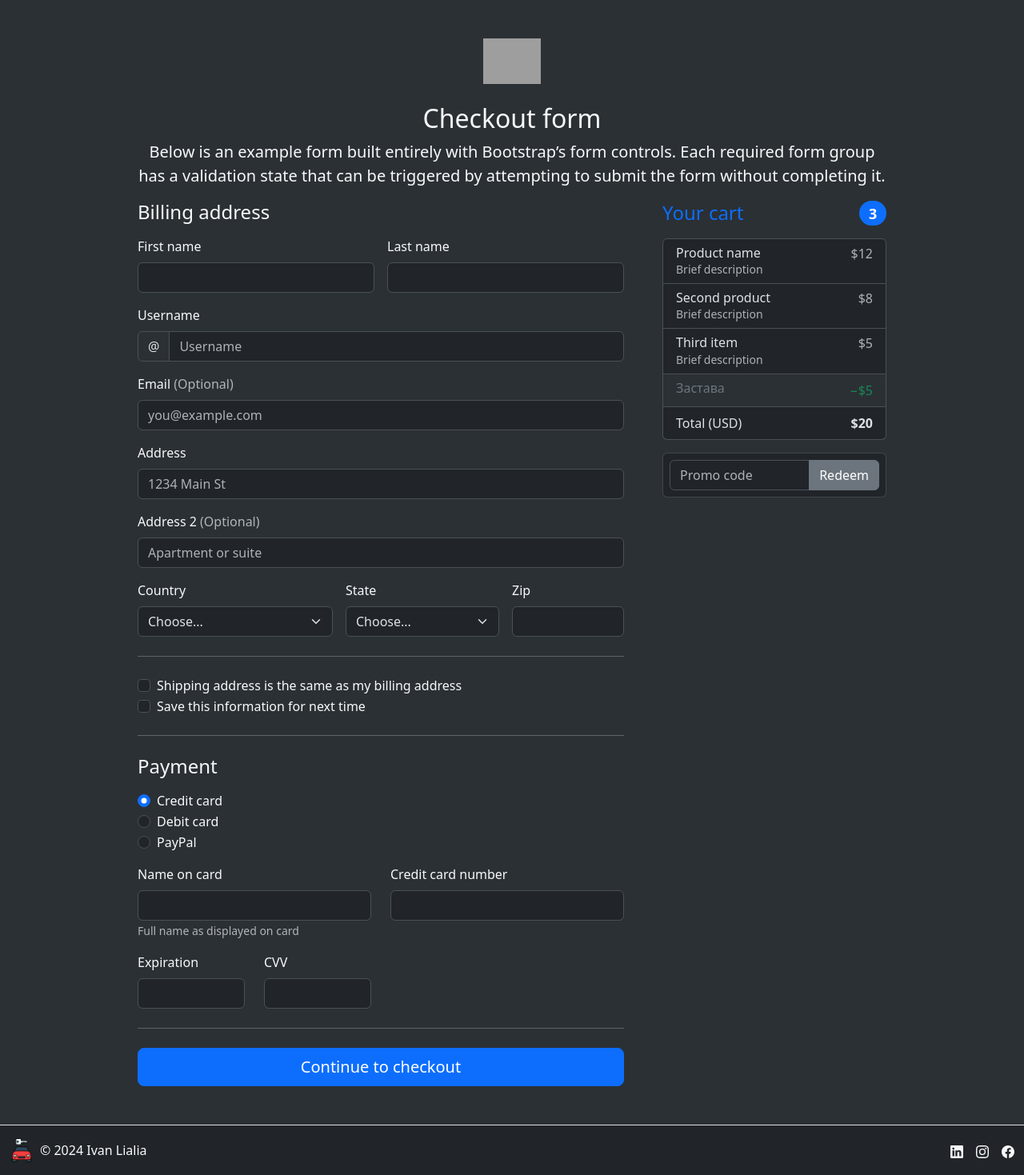
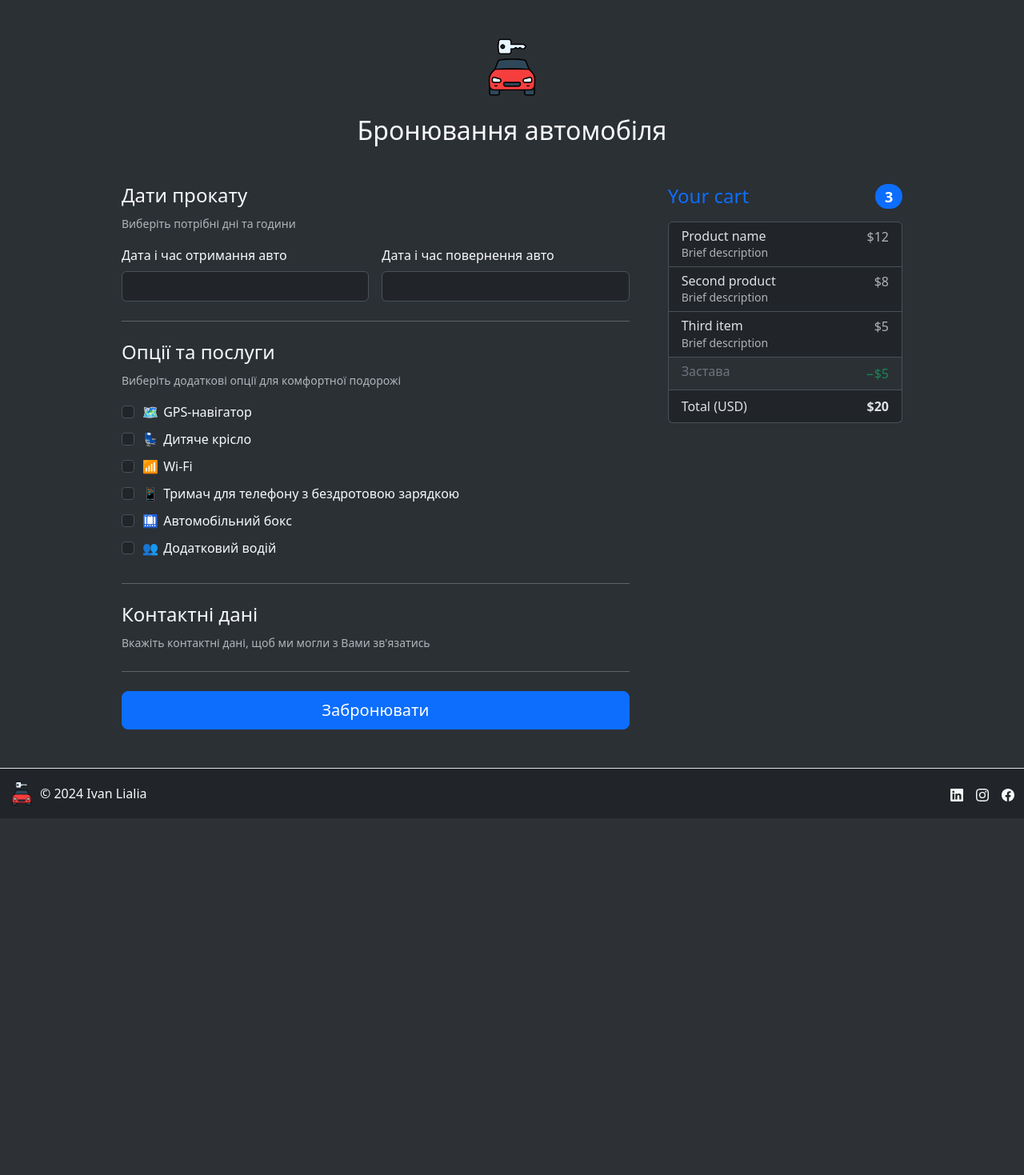
Before and after one commit to llo3iTiB4iK/rivnerent-, a Flask app: page /booking/?car=1 in a window 1280 px wide. Shown: the part 57-1526 px from the top of the page at 80% size. After the commit the page ends 1064 px from the top, so only its background shows below. Run offline with Flask 3, Linux system fonts and the light colour scheme; some libraries are stand-ins or nearby versions; grey boxes are pictures that could not be loaded.

Commit message:
Partially created booking page, add BookingForm WTForm, make some fixes on login page, partially implement car booking view

```diff
--- a/rivnerent/forms.py
+++ b/rivnerent/forms.py
@@ -1,6 +1,7 @@
 from flask_wtf import FlaskForm
-from wtforms import StringField, PasswordField, BooleanField, SubmitField, SelectField, URLField, TextAreaField, FloatField, IntegerField
-from wtforms.validators import DataRequired, URL, NumberRange
+from wtforms import StringField, PasswordField, BooleanField, SubmitField, SelectField, URLField, TextAreaField, FloatField, IntegerField, DateTimeField, SelectMultipleField, DateField, EmailField
+from wtforms.validators import DataRequired, URL, NumberRange, Email, InputRequired
+from wtforms.widgets import CheckboxInput
 from .models import CarCategoryEnum, FuelTypeEnum, TransmissionEnum
 
 
@@ -44,3 +45,16 @@ class CarForm(FlaskForm):
     price_26to89 = StringField('Вартість за добу (термін прокату 26-89 діб)', validators=[MyDataRequired()], render_kw={"placeholder": "999 $"})
     deposit = StringField('Розмір застави', validators=[MyDataRequired()], render_kw={"placeholder": "999 $"})
     submit = SubmitField('Зберегти')
+
+
+class BookingForm(FlaskForm):
+    car_obtain_time = DateTimeField('Дата і час отримання авто', validators=[MyDataRequired()])
+    car_return_time = DateTimeField('Дата і час повернення авто', validators=[MyDataRequired()])
+    options = SelectMultipleField(coerce=int, option_widget=CheckboxInput())
+    full_name = StringField('Ім\'я та прізвище', validators=[MyDataRequired()])
+    phone_number = StringField('Телефон', validators=[MyDataRequired()])
+    birth_date = DateField('Дата народження')
+    email = EmailField('Email', validators=[MyDataRequired(), Email("Некоректний формат електронної адреси")])
+    comment = TextAreaField('Коментар (опціонально)')
+    agree = BooleanField(validators=[InputRequired("Щоб оформити замовлення потрібно прийняти користувальницьку угоду")], default="checked")
+    submit = SubmitField('Забронювати')
--- a/rivnerent/main.py
+++ b/rivnerent/main.py
@@ -1,6 +1,7 @@
 from flask import Blueprint, render_template, request, flash
 from .models import Car, CarCategoryEnum, AdditionalService
 from .extensions import db
+from .forms import BookingForm
 
 main_bp = Blueprint('main', __name__)
 
@@ -42,11 +43,20 @@ def show_car(car_name):
     return render_template("car.html", active_page='cars', car=car)
 
 
-@main_bp.route("/booking/")
+@main_bp.route("/booking/", methods=["GET", "POST"])
 def book_car():
+    # Визначення авто, що бронюватиметься
     car_id = request.args.get("car")
     car = db.get_or_404(Car, car_id)
-    return render_template("booking.html", car=car)
+    # Отримання додаткових послуг
+    result = db.session.execute(db.select(AdditionalService))
+    services = result.scalars().all()
+    # Створення форми
+    form = BookingForm()
+    form.options.choices = [(service.id, service.name) for service in services]
+    if form.validate_on_submit():
+        return "form submitted"
+    return render_template("booking.html", car=car, form=form)
 
 
 @main_bp.route("/rules/")
--- a/rivnerent/templates/booking.html
+++ b/rivnerent/templates/booking.html
@@ -6,11 +6,10 @@
 {% include 'header.html' %}
 
 <main class="bg-body-tertiary text-light p-5" data-bs-theme="dark">
-    <div class="container" style="max-width: 960px;">
-        <div class="text-center">
-          <img class="d-block mx-auto mb-4" src="/docs/5.3/assets/brand/bootstrap-logo.svg" alt="" width="72" height="57">
-          <h2>Checkout form</h2>
-          <p class="lead">Below is an example form built entirely with Bootstrap’s form controls. Each required form group has a validation state that can be triggered by attempting to submit the form without completing it.</p>
+    <div class="container" style="max-width: 1000px;">
+        <div class="text-center mb-5">
+            <img class="d-block mx-auto mb-4" src="{{ url_for('static', filename='favicon.png') }}" alt="RivneRent icon" width="72" height="72">
+            <h2>Бронювання автомобіля</h2>
         </div>
 
         <div class="row g-5">
@@ -52,166 +51,65 @@
                         <strong>$20</strong>
                     </li>
                 </ul>
+            </div>
 
-            <form class="card p-2">
-              <div class="input-group">
-                <input type="text" class="form-control" placeholder="Promo code">
-                <button type="submit" class="btn btn-secondary">Redeem</button>
+            <div class="col-md-7 col-lg-8">
+                <form method="post" novalidate>
+                {{ form.hidden_tag() }}
+
+                <div class="mb-3">
+                    <h4>Дати прокату</h4>
+                    <small class="text-muted">Виберіть потрібні дні та години</small>
                 </div>
-            </form>
-          </div>
-          <div class="col-md-7 col-lg-8">
-            <h4 class="mb-3">Billing address</h4>
-            <form class="needs-validation" novalidate="">
+
                 <div class="row g-3">
                     <div class="col-sm-6">
-                  <label for="firstName" class="form-label">First name</label>
-                  <input type="text" class="form-control" id="firstName" placeholder="" value="" required="">
+                        {{ form.car_obtain_time.label(class_="form-label") }}
+                        {{ form.car_obtain_time(class_="form-control" + (' is-invalid' if form.car_obtain_time.errors else '')) }}
                         <div class="invalid-feedback">
-                    Valid first name is required.
+                            {% for error in form.car_obtain_time.errors %}
+                            <span>{{ error }}</span>
+                            {% endfor %}
                         </div>
                     </div>
 
                     <div class="col-sm-6">
-                  <label for="lastName" class="form-label">Last name</label>
-                  <input type="text" class="form-control" id="lastName" placeholder="" value="" required="">
+                        {{ form.car_return_time.label(class_="form-label") }}
+                        {{ form.car_return_time(class_="form-control" + (' is-invalid' if form.car_return_time.errors else '')) }}
                         <div class="invalid-feedback">
-                    Valid last name is required.
-                  </div>
-                </div>
-
-                <div class="col-12">
-                  <label for="username" class="form-label">Username</label>
-                  <div class="input-group has-validation">
-                    <span class="input-group-text">@</span>
-                    <input type="text" class="form-control" id="username" placeholder="Username" required="">
-                  <div class="invalid-feedback">
-                      Your username is required.
-                    </div>
-                  </div>
-                </div>
-
-                <div class="col-12">
-                  <label for="email" class="form-label">Email <span class="text-body-secondary">(Optional)</span></label>
-                  <input type="email" class="form-control" id="email" placeholder="you@example.com">
-                  <div class="invalid-feedback">
-                    Please enter a valid email address for shipping updates.
-                  </div>
-                </div>
-
-                <div class="col-12">
-                  <label for="address" class="form-label">Address</label>
-                  <input type="text" class="form-control" id="address" placeholder="1234 Main St" required="">
-                  <div class="invalid-feedback">
-                    Please enter your shipping address.
-                  </div>
-                </div>
-
-                <div class="col-12">
-                  <label for="address2" class="form-label">Address 2 <span class="text-body-secondary">(Optional)</span></label>
-                  <input type="text" class="form-control" id="address2" placeholder="Apartment or suite">
-                </div>
-
-                <div class="col-md-5">
-                  <label for="country" class="form-label">Country</label>
-                  <select class="form-select" id="country" required="">
-                    <option value="">Choose...</option>
-                    <option>United States</option>
-                  </select>
-                  <div class="invalid-feedback">
-                    Please select a valid country.
-                  </div>
-                </div>
-
-                <div class="col-md-4">
-                  <label for="state" class="form-label">State</label>
-                  <select class="form-select" id="state" required="">
-                    <option value="">Choose...</option>
-                    <option>California</option>
-                  </select>
-                  <div class="invalid-feedback">
-                    Please provide a valid state.
-                  </div>
-                </div>
-
-                <div class="col-md-3">
-                  <label for="zip" class="form-label">Zip</label>
-                  <input type="text" class="form-control" id="zip" placeholder="" required="">
-                  <div class="invalid-feedback">
-                    Zip code required.
+                            {% for error in form.car_return_time.errors %}
+                            <span>{{ error }}</span>
+                            {% endfor %}
                         </div>
                     </div>
                 </div>
 
                 <hr class="my-4">
 
-              <div class="form-check">
-                <input type="checkbox" class="form-check-input" id="same-address">
-                <label class="form-check-label" for="same-address">Shipping address is the same as my billing address</label>
+                <div class="mb-3">
+                    <h4>Опції та послуги</h4>
+                    <small class="text-muted">Виберіть додаткові опції для комфортної подорожі</small>
                 </div>
 
+                <div id="additional_services">
+                    {% for option in form.options %}
                     <div class="form-check">
-                <input type="checkbox" class="form-check-input" id="save-info">
-                <label class="form-check-label" for="save-info">Save this information for next time</label>
+                        {{ option(class="form-check-input") }}
+                        {{ option.label(class_="form-label") }}
+                    </div>
+                    {% endfor %}
                 </div>
 
                 <hr class="my-4">
 
-              <h4 class="mb-3">Payment</h4>
-
-              <div class="my-3">
-                <div class="form-check">
-                  <input id="credit" name="paymentMethod" type="radio" class="form-check-input" checked="" required="">
-                  <label class="form-check-label" for="credit">Credit card</label>
-                </div>
-                <div class="form-check">
-                  <input id="debit" name="paymentMethod" type="radio" class="form-check-input" required="">
-                  <label class="form-check-label" for="debit">Debit card</label>
-                </div>
-                <div class="form-check">
-                  <input id="paypal" name="paymentMethod" type="radio" class="form-check-input" required="">
-                  <label class="form-check-label" for="paypal">PayPal</label>
-                </div>
-              </div>
-
-              <div class="row gy-3">
-                <div class="col-md-6">
-                  <label for="cc-name" class="form-label">Name on card</label>
-                  <input type="text" class="form-control" id="cc-name" placeholder="" required="">
-                  <small class="text-body-secondary">Full name as displayed on card</small>
-                  <div class="invalid-feedback">
-                    Name on card is required
-                  </div>
-                </div>
-
-                <div class="col-md-6">
-                  <label for="cc-number" class="form-label">Credit card number</label>
-                  <input type="text" class="form-control" id="cc-number" placeholder="" required="">
-                  <div class="invalid-feedback">
-                    Credit card number is required
-                  </div>
-                </div>
-
-                <div class="col-md-3">
-                  <label for="cc-expiration" class="form-label">Expiration</label>
-                  <input type="text" class="form-control" id="cc-expiration" placeholder="" required="">
-                  <div class="invalid-feedback">
-                    Expiration date required
-                  </div>
-                </div>
-
-                <div class="col-md-3">
-                  <label for="cc-cvv" class="form-label">CVV</label>
-                  <input type="text" class="form-control" id="cc-cvv" placeholder="" required="">
-                  <div class="invalid-feedback">
-                    Security code required
-                  </div>
-                </div>
+                <div class="mb-3">
+                    <h4>Контактні дані</h4>
+                    <small class="text-muted">Вкажіть контактні дані, щоб ми могли з Вами зв'язатись</small>
                 </div>
 
                 <hr class="my-4">
 
-              <button class="w-100 btn btn-primary btn-lg" type="submit">Continue to checkout</button>
+                {{ form.submit(class_="w-100 btn btn-primary btn-lg") }}
             </form>
           </div>
         </div>
@@ -219,4 +117,15 @@
 </main>
 
 {% include 'footer.html' %}
+
+<script>
+    document.querySelectorAll('#additional_services label.form-label').forEach(label => {
+        let text = label.innerText;
+        let chars = Array.from(label.innerText);
+        if (chars.length > 0) {
+            label.innerHTML = `<span style="display: inline-block; width: 1.5em; text-align: center;">${chars[0]}</span>${chars.slice(1).join('')}`;
+        }
+    });
+</script>
+
 {% endblock %}
```
Also changed, not shown: rivnerent/templates/login.html (+12 -8 lines). Lines whose indentation alone changed are shown as unchanged.
